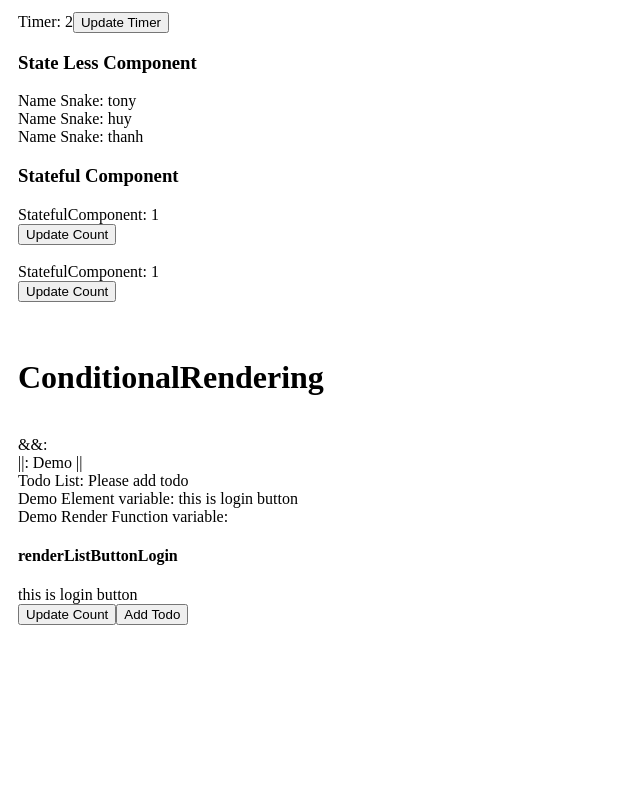
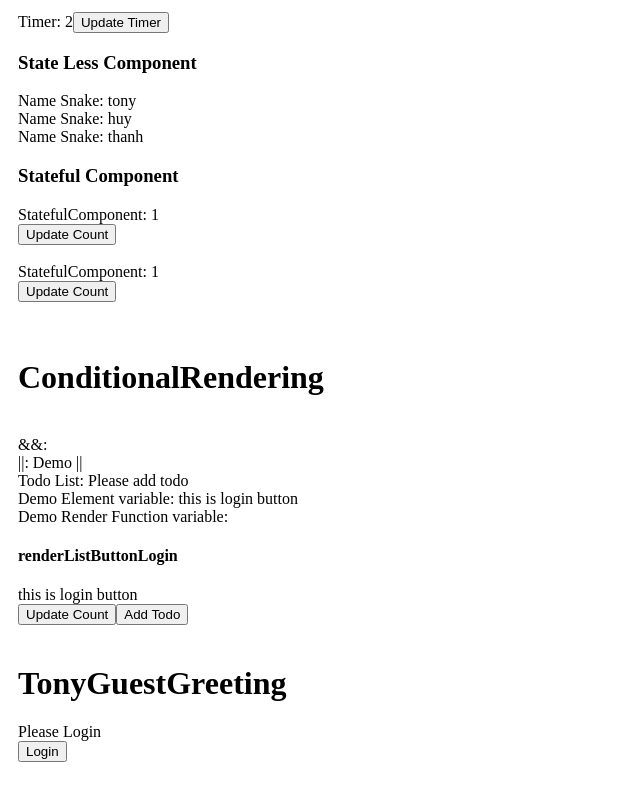
Before and after one commit to vanvithanh2405/react-ultimate-course, a React (Vite) app: page / in a window 1280 px wide. Shown: the part 887-1687 px from the top of the page, without its empty margins (0-640 px from the left). Built offline with nearby package versions, Linux system fonts and the light colour scheme.

Commit message:
done guest greeting

```diff
--- a/src/App.tsx
+++ b/src/App.tsx
@@ -23,6 +23,7 @@ import JSX from './JSX';
 import Props from './Props';
 import State from './State';
 import ConditionalRendering from './ConditionalRendering';
+import TonyGuestGreeting from './sampleApp/tony/TonyGuestGreeting';
 
 function App() {
 
@@ -42,6 +43,9 @@ function App() {
       <ConditionalRendering />
 
       <br />
+      <TonyGuestGreeting />
+
+      <br />
       <br />
       <br />
       <br />
--- /dev/null
+++ b/src/sampleApp/tony/TonyGuestGreeting.tsx
@@ -0,0 +1,24 @@
+import React from 'react'
+// import GuestGreeting from './components/GuestGreeting';
+import UserGreeting from './components/userGreeting';
+
+function TonyGuestGreeting() {
+  const [isAuth, setIsAuth] = React.useState(false);
+
+  function handleLogin() {
+    setIsAuth(prevState => !prevState); // !false = true; !true = false
+  }
+
+  return (
+    <div>
+      <h1>TonyGuestGreeting</h1>
+      <UserGreeting
+        text={isAuth ? 'Welcome to tony' : 'Please Login'}
+        buttonText={isAuth ? 'Logout' : 'Login'}
+        handleLogin={handleLogin}
+      />
+    </div>
+  )
+}
+
+export default TonyGuestGreeting
--- /dev/null
+++ b/src/sampleApp/tony/components/GuestGreeting.tsx
@@ -0,0 +1,15 @@
+interface GuestGreetingProps {
+  text: string,
+  buttonText: string
+}
+
+function GuestGreeting({ text, buttonText }: GuestGreetingProps) {
+  return (
+    <div>
+      {text} <br />
+      <button type="button">{buttonText}</button>
+    </div>
+  )
+}
+
+export default GuestGreeting
--- /dev/null
+++ b/src/sampleApp/tony/components/UserGreeting.tsx
@@ -0,0 +1,16 @@
+interface UserGreetingProps {
+  text: string,
+  buttonText: string,
+  handleLogin?: () => void
+}
+
+function UserGreeting({ text, buttonText, handleLogin }: UserGreetingProps) {
+  return (
+    <div>
+      {text} <br />
+      <button type="button" onClick={handleLogin}>{buttonText}</button>
+    </div>
+  )
+}
+
+export default UserGreeting
```
